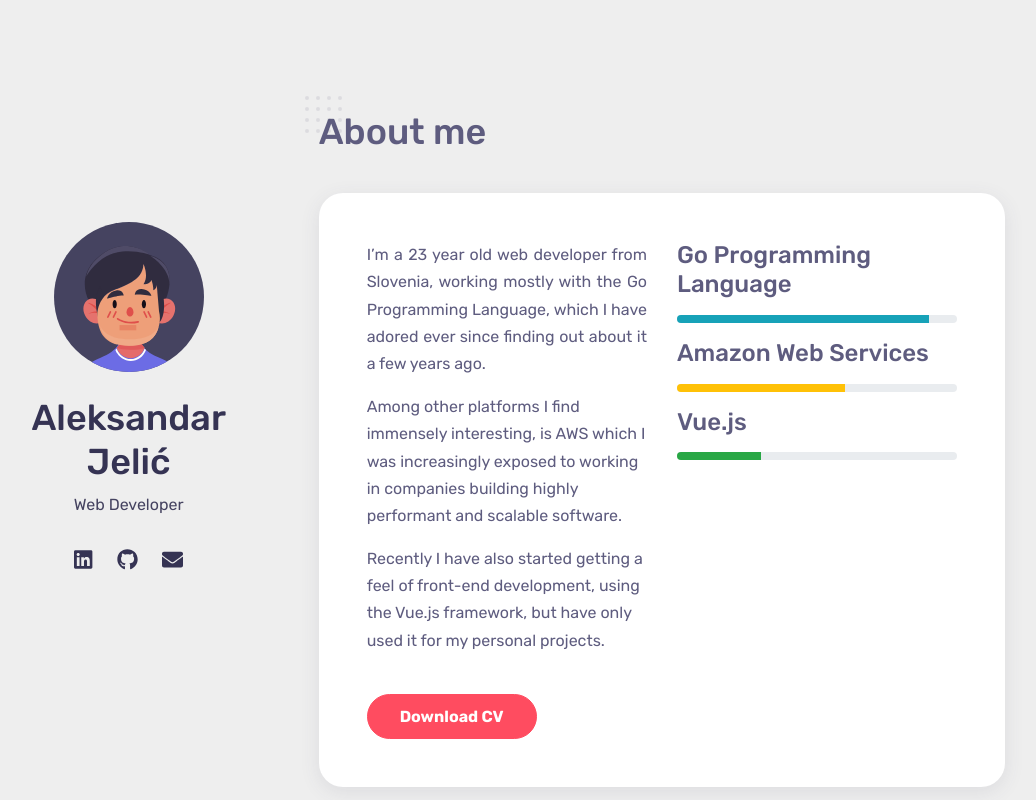
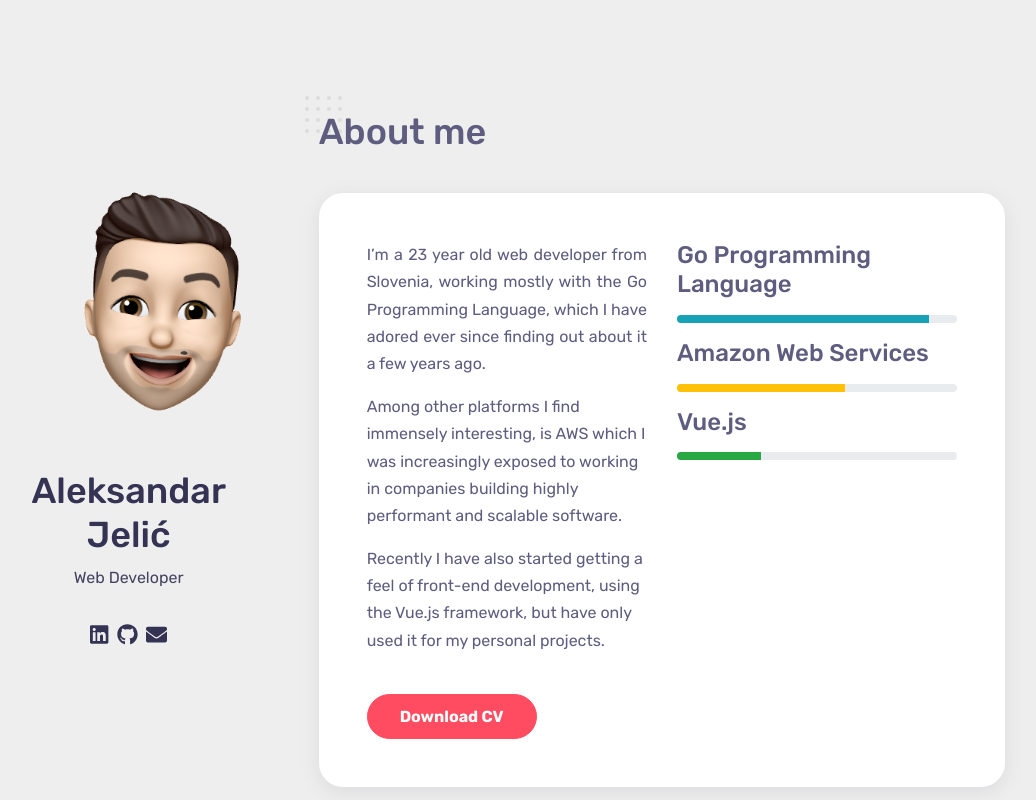
Before and after one commit to seniorescobar/personal-website, a Vue app: page / in a window 1280 px wide. Shown: the top 800 px of the page, without its empty margins (138-1174 px from the left). Built offline with nearby package versions, Linux system fonts and the light colour scheme.

Commit message:
fixed sidebar; added memoji

```diff
--- a/src/App.vue
+++ b/src/App.vue
@@ -1,7 +1,7 @@
 <template>
   <div class="container-fluid">
     <div class="row">
-      <div class="col-lg-3 offset-lg-1">
+      <div id="sidebar" class="col-lg-3 offset-lg-1">
         <!-- section home -->
         <section id="home" class="home d-flex light align-items-center">
           <div class="container">
@@ -9,9 +9,9 @@
             <div class="intro">
               <!-- avatar image -->
               <img
-                src="./assets/images/avatar-2.svg"
-                alt="Bolby"
-                class="mb-4"
+                src="./assets/images/memoji.png"
+                alt="Profile picture"
+                class="rounded-circle"
               />
 
               <!-- info -->
@@ -39,7 +39,7 @@
           </div>
         </section>
       </div>
-      <div class="col-lg-7">
+      <div class="col-lg-7 offset-lg-4">
         <!-- section about -->
         <AboutMe />
 
@@ -67,3 +67,17 @@ export default {
   },
 };
 </script>
+
+<style lang="scss" scoped>
+@import 'node_modules/bootstrap/scss/bootstrap';
+
+@include media-breakpoint-up(lg) {
+	#sidebar {
+		position: fixed;
+	}
+}
+
+img {
+	width: 320px;
+}
+</style>
```
Also changed, not shown: src/assets/images/memoji.png (added).
